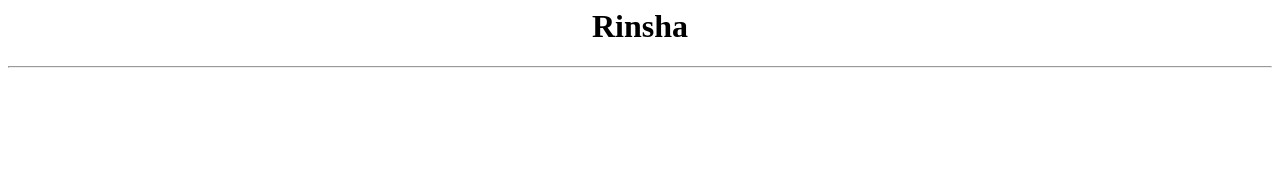
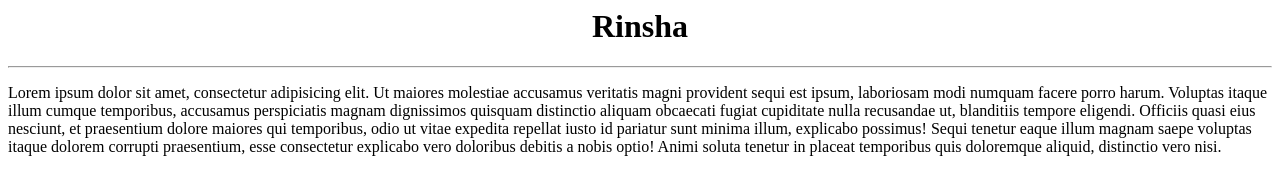
Before and after one commit to Rinsharino6b6/github, a plain HTML site: page index.html in a window 1280 px wide. Drawn offline with Linux system fonts and the light colour scheme.

Commit message:
paragraph added

```diff
--- a/index.html
+++ b/index.html
@@ -2,3 +2,7 @@
   <h1>Rinsha</h1>
 </center>
 <hr>
+
+
+<p>Lorem ipsum dolor sit amet, consectetur adipisicing elit. Ut maiores molestiae accusamus veritatis magni provident sequi est ipsum, laboriosam modi numquam facere porro harum. Voluptas itaque illum cumque temporibus, accusamus perspiciatis magnam dignissimos quisquam distinctio aliquam obcaecati fugiat cupiditate nulla recusandae ut, blanditiis tempore eligendi. Officiis quasi eius nesciunt, et praesentium dolore maiores qui temporibus, odio ut vitae expedita repellat iusto id pariatur sunt minima illum, explicabo possimus! Sequi tenetur eaque illum magnam saepe voluptas itaque dolorem corrupti praesentium, esse consectetur explicabo vero doloribus debitis a nobis optio! Animi soluta tenetur in placeat temporibus quis doloremque aliquid, distinctio vero nisi.
+</p>
```
